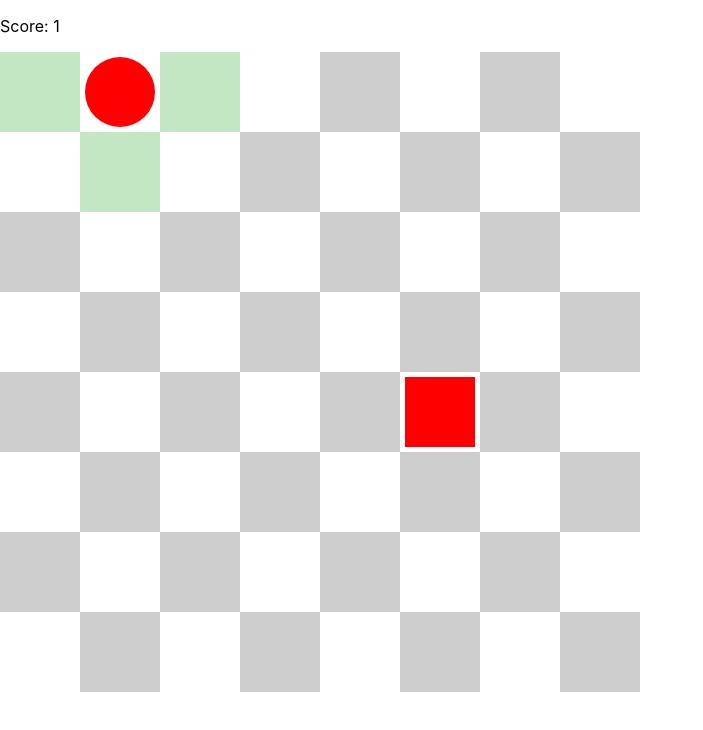
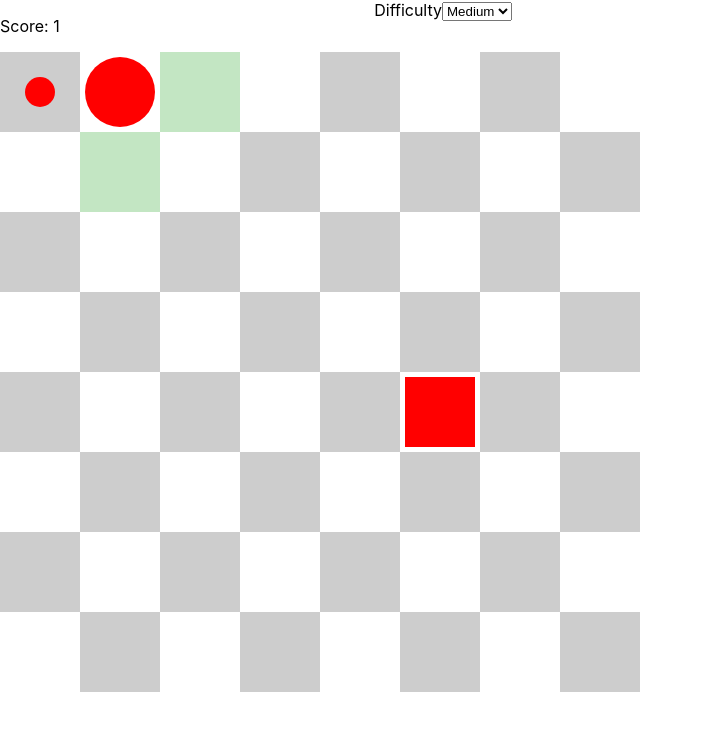
Before and after one commit to marcusgardh/snake-game, a React (Create React App) app: page / in a window 1280 px wide. Both pictures are taken after a click on the element 120 px from the left and 92 px from the top of the page. Shown: the top 730 px of the page, without its empty margins (0-703 px from the left). Built offline with nearby package versions, Linux system fonts and the light colour scheme.

Commit message:
adds difficulty and tail

```diff
--- /dev/null
+++ b/src/App.css
@@ -0,0 +1,9 @@
+.container {
+  width: 100%;
+}
+
+.score-area {
+  width: 40%;
+  display: flex;
+  justify-content: space-between;
+}
--- a/src/App.tsx
+++ b/src/App.tsx
@@ -1,20 +1,47 @@
 import React, { useState } from "react";
+import "./App.css";
 import Difficulty from "./components/Difficulty/Difficulty";
 import GameBoard from "./components/GameBoard/GameBoard";
 import Score from "./components/Score/Score";
 
 const App: React.FC = () => {
+  const [numberOfObstacles, setObstacles] = useState(8);
+  const [tail, setTail] = useState(7);
   const [score, setScore] = useState(0);
+
+  function updateDifficulty(x: number) {
+    console.log(x);
+
+    if (x === 0) {
+      setObstacles(19);
+      setTail(5);
+    } else if (x === 2) {
+      setObstacles(21);
+      setTail(9);
+    } else if (x === 3) {
+      setObstacles(22);
+      setTail(11);
+    } else {
+      setObstacles(20);
+      setTail(7);
+    }
+  }
 
   function updateScore() {
     setScore(score + +1);
   }
 
   return (
-    <div>
-      <Score score={score} />
-      <Difficulty />
-      <GameBoard score={updateScore} />
+    <div className="container">
+      <div className="score-area">
+        <Score score={score} />
+        <Difficulty updateDifficulty={updateDifficulty} />
+      </div>
+      <GameBoard
+        numberOfObstacles={numberOfObstacles}
+        tailLength={tail}
+        updateScore={updateScore}
+      />
     </div>
   );
 };
--- a/src/components/Difficulty/Difficulty.tsx
+++ b/src/components/Difficulty/Difficulty.tsx
@@ -1,11 +1,24 @@
 import React from "react";
 
-export interface DifficultyProps {}
+export interface DifficultyProps {
+  updateDifficulty(x: number): void;
+}
 
-const Difficulty: React.FC<DifficultyProps> = () => {
+const Difficulty: React.FC<DifficultyProps> = ({ updateDifficulty }) => {
   return (
     <div>
-      <p></p>
+      <label htmlFor="difficuly">Difficulty</label>
+      <select
+        id="difficulty"
+        name="difficulty"
+        onChange={(e) => updateDifficulty(parseInt(e.target.value))}
+        defaultValue={1}
+      >
+        <option value={0}>Easy</option>
+        <option value={1}>Medium</option>
+        <option value={2}>Hard</option>
+        <option value={3}>Insane</option>
+      </select>
     </div>
   );
 };
--- a/src/components/GameBoard/GameBoard.css
+++ b/src/components/GameBoard/GameBoard.css
@@ -32,11 +32,22 @@
   border-radius: 9999px;
 }
 
+.tail {
+  background-color: #f00;
+  width: 30px;
+  height: 30px;
+  border-radius: 9999px;
+}
+
 .obstacle {
   background-color: #f00;
   width: 70px;
   height: 70px;
 }
+
+/* .blue {
+  background-color: #00f;
+} */
 
 #removed-1 {
   animation: blinker 0.7s linear infinite;
--- a/src/components/GameBoard/GameBoard.model.ts
+++ b/src/components/GameBoard/GameBoard.model.ts
@@ -2,6 +2,7 @@ export class Circle {
     rowPosition: number = 0;
     colPosition: number = 0;
     color: string = "";
+    tail: {x: number, y: number}[] = [];
 }
 
 export class Square {
@@ -9,4 +10,5 @@ export class Square {
     colPosition: number = 0;
     color: string = "";
     hasObstacle: {yes: boolean, removed: number} = {yes: false, removed: 0};
+    hasTail: boolean = false;
 }
--- a/src/components/GameBoard/GameBoard.tsx
+++ b/src/components/GameBoard/GameBoard.tsx
@@ -3,10 +3,16 @@ import { Square } from "./GameBoard.model";
 import "./GameBoard.css";
 
 export interface BoardProps {
-  score(): void;
+  numberOfObstacles: number;
+  tailLength: number;
+  updateScore(): void;
 }
 
-const GameBoard: React.FC<BoardProps> = ({ score }) => {
+const GameBoard: React.FC<BoardProps> = ({
+  numberOfObstacles,
+  tailLength,
+  updateScore,
+}) => {
   const [grid, setGrid] = useState<Square[][]>([]);
   const [obstacles, setObstacles] = useState<{ x: number; y: number }[]>([]);
   const numberOfColumnsAndRows: number = 8;
@@ -25,6 +31,8 @@ const GameBoard: React.FC<BoardProps> = ({ score }) => {
       playerCol > numberOfColumnsAndRows ? numberOfColumnsAndRows : playerCol,
   };
 
+  const [tail, setTail] = useState<{ row: number; col: number }[]>([]);
+
   useEffect(() => {
     let rows: Square[][] = [];
     for (let i: number = 0; i < numberOfColumnsAndRows; i++) {
@@ -39,6 +47,7 @@ const GameBoard: React.FC<BoardProps> = ({ score }) => {
               ? "gray"
               : "white",
           hasObstacle: { yes: false, removed: 0 },
+          hasTail: false,
         };
         column.push(square);
       }
@@ -53,21 +62,50 @@ const GameBoard: React.FC<BoardProps> = ({ score }) => {
     if (
       playerRow === x &&
       (playerCol === y + +1 || playerCol === y - 1) &&
-      !grid[x][y].hasObstacle.yes
+      !grid[x][y].hasObstacle.yes &&
+      !grid[x][y].hasTail
     ) {
       setPlayerCol(y);
       playerMoved = true;
     } else if (
       playerCol === y &&
       (playerRow === x + +1 || playerRow === x - 1) &&
-      !grid[x][y].hasObstacle.yes
+      !grid[x][y].hasObstacle.yes &&
+      !grid[x][y].hasTail
     ) {
       setPlayerRow(x);
       playerMoved = true;
     }
 
-    playerMoved && score();
+    playerMoved && handleTail(playerRow, playerCol);
+    playerMoved && updateScore();
     playerMoved && addObstacle(x, y);
+
+    console.log(grid);
+  }
+
+  function handleTail(x: number, y: number) {
+    tail.length < tailLength && tail.push({ row: x, col: y });
+
+    for (let i: number = tail.length - 1; i >= 0; i--) {
+      if (i > 0) {
+        tail[i] = { row: tail[i - 1].row, col: tail[i - 1].col };
+      }
+    }
+    tail[0] = { row: x, col: y };
+
+    for (let i: number = 0; i < numberOfColumnsAndRows; i++) {
+      for (let u: number = 0; u < numberOfColumnsAndRows; u++) {
+        let square: Square = grid[i][u];
+
+        grid[i][u] = { ...square, hasTail: false };
+      }
+    }
+
+    for (let u: number = 0; u < tail.length; u++) {
+      let square: Square = grid[tail[u].row][tail[u].col];
+      grid[tail[u].row][tail[u].col] = { ...square, hasTail: true };
+    }
   }
 
   function addObstacle(playerX: number, playerY: number): void {
@@ -77,8 +115,8 @@ const GameBoard: React.FC<BoardProps> = ({ score }) => {
 
     let square: Square =
       obstacleArray[0] && grid[obstacleArray[0].x][obstacleArray[0].y];
-    if (obstacleArray.length >= 17) {
-      if (obstacleArray.length >= 20) {
+    if (obstacleArray.length >= numberOfObstacles - 3) {
+      if (obstacleArray.length >= numberOfObstacles) {
         grid[obstacleArray[0].x][obstacleArray[0].y] = {
           ...square,
           hasObstacle: { yes: false, removed: 0 },
@@ -93,7 +131,7 @@ const GameBoard: React.FC<BoardProps> = ({ score }) => {
         hasObstacle: { yes: true, removed: 3 },
       };
 
-      if (obstacleArray.length >= 18) {
+      if (obstacleArray.length >= numberOfObstacles - 2) {
         square = grid[obstacleArray[1].x][obstacleArray[1].y];
 
         grid[obstacleArray[1].x][obstacleArray[1].y] = {
@@ -102,7 +140,7 @@ const GameBoard: React.FC<BoardProps> = ({ score }) => {
         };
       }
 
-      if (obstacleArray.length >= 19) {
+      if (obstacleArray.length >= numberOfObstacles - 1) {
         square = grid[obstacleArray[0].x][obstacleArray[0].y];
 
         grid[obstacleArray[0].x][obstacleArray[0].y] = {
@@ -121,7 +159,8 @@ const GameBoard: React.FC<BoardProps> = ({ score }) => {
 
       if (
         square.hasObstacle.yes ||
-        (square.rowPosition === playerX && square.colPosition === playerY)
+        (square.rowPosition === playerX && square.colPosition === playerY) ||
+        square.hasTail
       ) {
         continue;
       } else {
@@ -141,13 +180,15 @@ const GameBoard: React.FC<BoardProps> = ({ score }) => {
     if (
       playerRow === x &&
       (playerCol === y + +1 || playerCol === y - 1) &&
-      !grid[x][y].hasObstacle.yes
+      !grid[x][y].hasObstacle.yes &&
+      !grid[x][y].hasTail
     ) {
       adjacent = true;
     } else if (
       playerCol === y &&
       (playerRow === x + +1 || playerRow === x - 1) &&
-      !grid[x][y].hasObstacle.yes
+      !grid[x][y].hasObstacle.yes &&
+      !grid[x][y].hasTail
     ) {
       adjacent = true;
     }
@@ -179,6 +220,16 @@ const GameBoard: React.FC<BoardProps> = ({ score }) => {
                     className="obstacle"
                   />
                 )}
+                {tail.map(
+                  (tail) =>
+                    tail.row === square.rowPosition &&
+                    tail.col === square.colPosition && (
+                      <div
+                        key={`${tail.row}${tail.col}`}
+                        className="tail blue"
+                      />
+                    )
+                )}
                 {square.rowPosition === circle.row &&
                   square.colPosition === circle.col && (
                     <div className="circle" />
```
